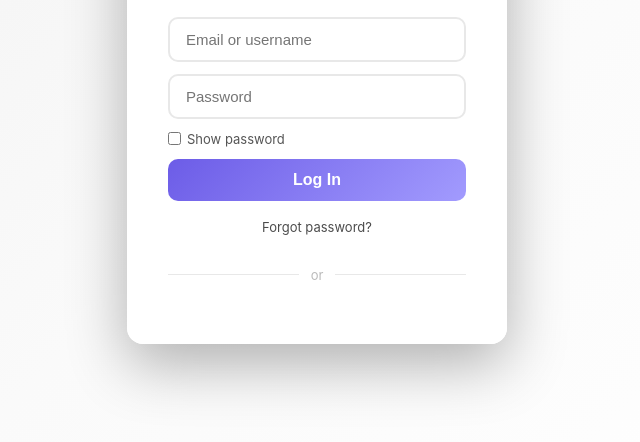
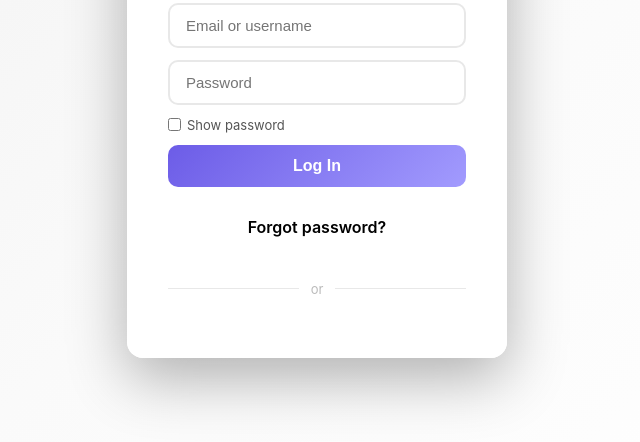
Before and after one commit to nelsonsumary/social-media-clone, a plain HTML site: page frontend/index.html in a window 1280 px wide. Shown: the part 302-744 px from the top of the page, without its empty margins (323-963 px from the left). Drawn offline with Linux system fonts and the light colour scheme; no server answers.

Commit message:
Style forgot password as full white button matching login shape

```diff
--- a/frontend/css/style.css
+++ b/frontend/css/style.css
@@ -127,17 +127,25 @@ body {
 
 .forgot-password-link {
   display: block;
+  width: 100%;
+  padding: 12px;
+  border: none;
+  border-radius: 10px;
+  background: #fff;
+  color: #000;
+  font-size: 16px;
+  font-weight: 600;
   text-align: center;
-  font-size: 13px;
-  color: #000;
   text-decoration: none;
+  cursor: pointer;
+  box-sizing: border-box;
   margin-top: 6px;
-  opacity: 0.7;
+  transition: transform 0.2s, box-shadow 0.2s;
 }
 
 .forgot-password-link:hover {
-  opacity: 1;
-  text-decoration: underline;
+  transform: translateY(-1px);
+  box-shadow: 0 8px 25px rgba(0, 0, 0, 0.1);
 }
 
 .show-password-label {
@@ -837,7 +845,12 @@ html.dark .message-input-area input {
 }
 
 html.dark .forgot-password-link {
+  background: #2a2a2a;
   color: #fff;
+}
+
+html.dark .forgot-password-link:hover {
+  box-shadow: 0 8px 25px rgba(255, 255, 255, 0.1);
 }
 
 html.dark .auth-form input:focus,
```
